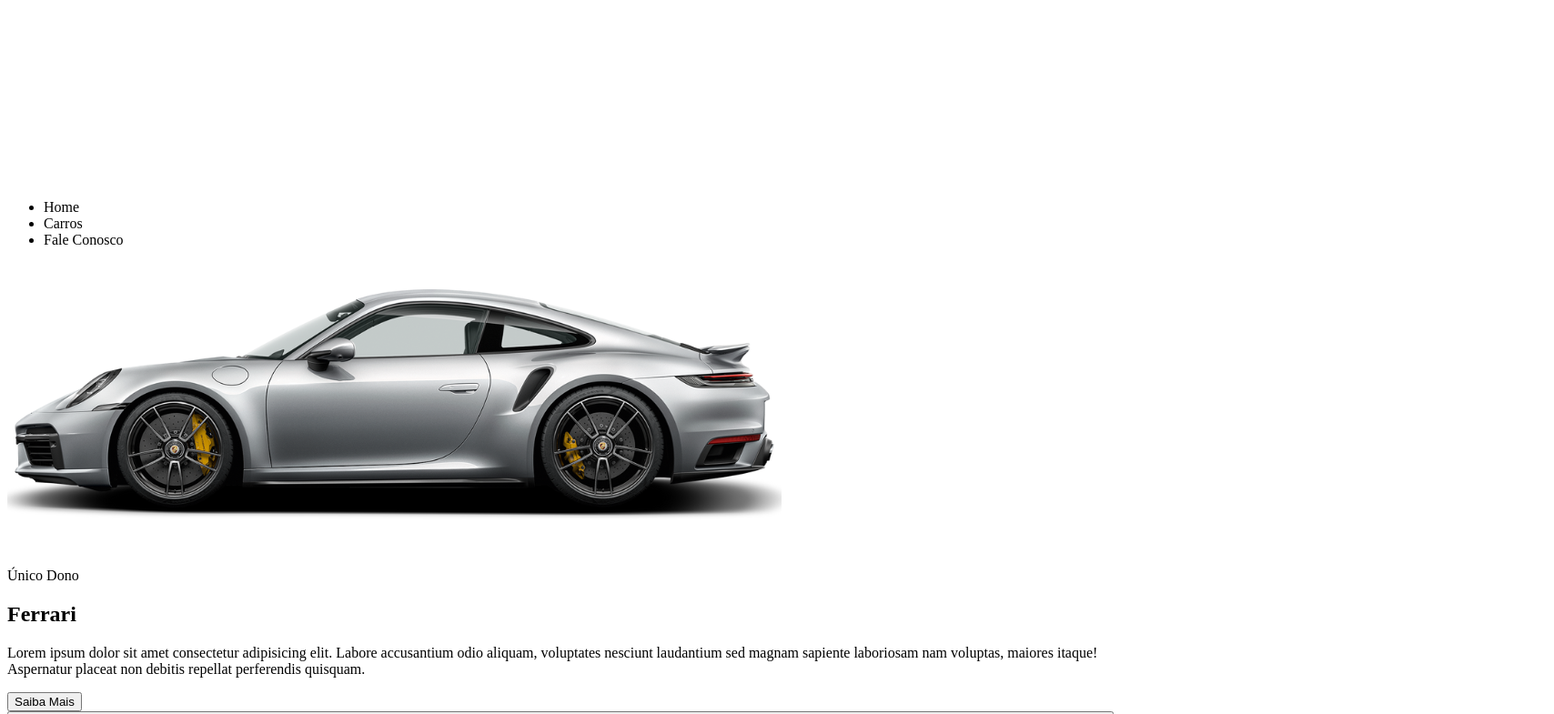
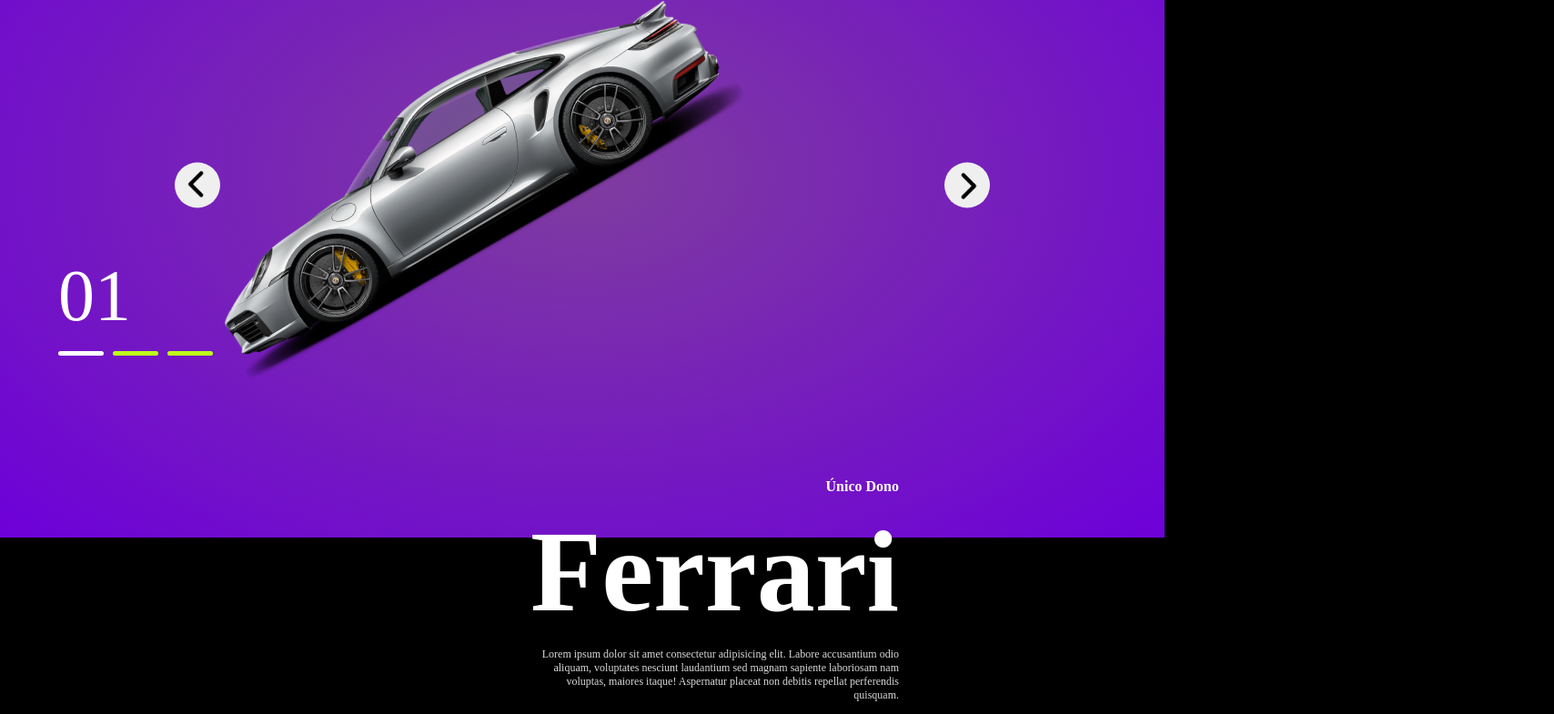
Before and after one commit to RafaelLfckkj/Garagem-Carros, a plain HTML site: page index.html in a window 1280 px wide. Shown: the part 209-994 px from the top of the page at 91% size, 1708 px wide, since content can reach past the window. Drawn offline with Linux system fonts and the light colour scheme.

Commit message:
Na metade do CSS

```diff
--- a/index.html
+++ b/index.html
@@ -3,6 +3,7 @@
 <head>
     <meta charset="UTF-8">
     <meta name="viewport" content="width=device-width, initial-scale=1.0">
+    <link rel="stylesheet" href="style.css">
     <title>FP Sellection</title>
 </head>
 <body>
@@ -33,7 +34,7 @@
                     <p class="descricao">
                         Lorem ipsum dolor sit amet consectetur adipisicing elit. Labore accusantium odio aliquam, voluptates nesciunt laudantium sed magnam sapiente laboriosam nam voluptas, maiores itaque! Aspernatur placeat non debitis repellat perferendis quisquam.
                     </p>
-                    <button>Saiba Mais</button>
+                    <button class="information">Saiba Mais</button>
                 </div>
             </div>
         </div>
--- /dev/null
+++ b/style.css
@@ -0,0 +1,175 @@
+*{
+    margin: 0;
+    padding: 0;
+    box-sizing: border-box;
+    list-style: none;
+}
+
+body{
+    background-color: #000;
+    color: #ffff;
+    font-size: 16px;
+    overflow: hidden;
+}
+
+header{
+    position: fixed;
+    width: 90vw;
+    left: 50%;
+    transform: translateX(-50%);
+    display: grid;
+    align-items: center;
+    grid-template-columns: 1fr 600px;
+    gap: 10%;
+    z-index: 2;
+}
+
+header img{
+    width: 250px;
+}
+
+nav ul{
+    display: grid;
+    grid-template-columns: repeat(3, 200px);
+}
+
+section{
+    background-image: radial-gradient(#7f3d9e, #6d00d9);
+    height: 100vh;
+    position: relative;
+}
+
+section .list{
+    width: 70vw;
+    margin: auto;
+    height: 100%;
+    position: relative;
+}
+
+section .item{
+    position: absolute;
+    inset: 0;
+}
+
+section .item > .car-img{
+    position: relative;
+    top: 50%;
+    transform: translateY(-50%);
+    width: 70%;
+}
+
+section .item > .car-img > img{
+    width: 100%;
+    transform: rotate(-30deg);
+}
+
+.conteudo{
+    position:absolute;
+    right: 100px;
+    width: 70%;
+    height: 100%;
+    display: flex;
+    flex-direction: column;
+    justify-content: end;
+    align-items: end;
+    gap: 20px;
+}
+
+.conteudo .car-informacao{
+    font-weight: bold;
+}
+
+.conteudo h2{
+    font-size: 8em;
+    line-height: 1em;
+}
+
+.conteudo .descricao{
+    color: #d9d9d9;
+    font-size: 12px;
+    text-align: right;
+    max-width: 400px;
+}
+
+.conteudo .information{
+    border-radius: 30px;
+    height: 35px;
+    width: 120px;
+    text-transform: uppercase;
+    border: 2px solid #791fd3;
+    background-color: #beff1b;
+    color: #000;
+    cursor: pointer;
+    font-weight: bold;
+}
+
+section .indicadores{
+    position: absolute;
+    top: 50%;
+    left: 50%;
+    transform: translateX(-50%);
+    height: 200px;
+    width: 90vw;
+    display: flex;
+    flex-direction: column;
+    justify-content: end;
+    gap: 15px;
+}
+
+.numeros{
+    font-size: 5em;
+}
+
+section ul{
+    display: flex;
+    gap: 10px;
+}
+
+section ul li{
+    width: 50px;
+    height: 5px;
+    background-color: #beff1b;
+    border-radius: 5px;
+    transition: 0.5s;
+}
+
+.ativo{
+    background-color: #ffff;
+}
+
+.setas{
+    width: 70vw;
+    position: absolute;
+    top: 50%;
+    left: 50%;
+    display: flex;
+    justify-content: space-between;
+    transform: translate(-50%, -25%);
+}
+
+.setas button:nth-child(1){
+        transform: scale(-1);
+}
+
+.setas button{
+    top: 60%;
+    width: 50px;
+    height: 50px;
+    border-radius: 50%;
+    border: none;
+    cursor: pointer;
+}
+
+button:hover{
+    background-color: #beff1b;
+}
+
+.setas button img{
+    width: 30px;
+    margin-top: 4px;
+    cursor: pointer;
+}
+
+.setas button img:hover{
+    background-color: #beff1b;
+}
```
